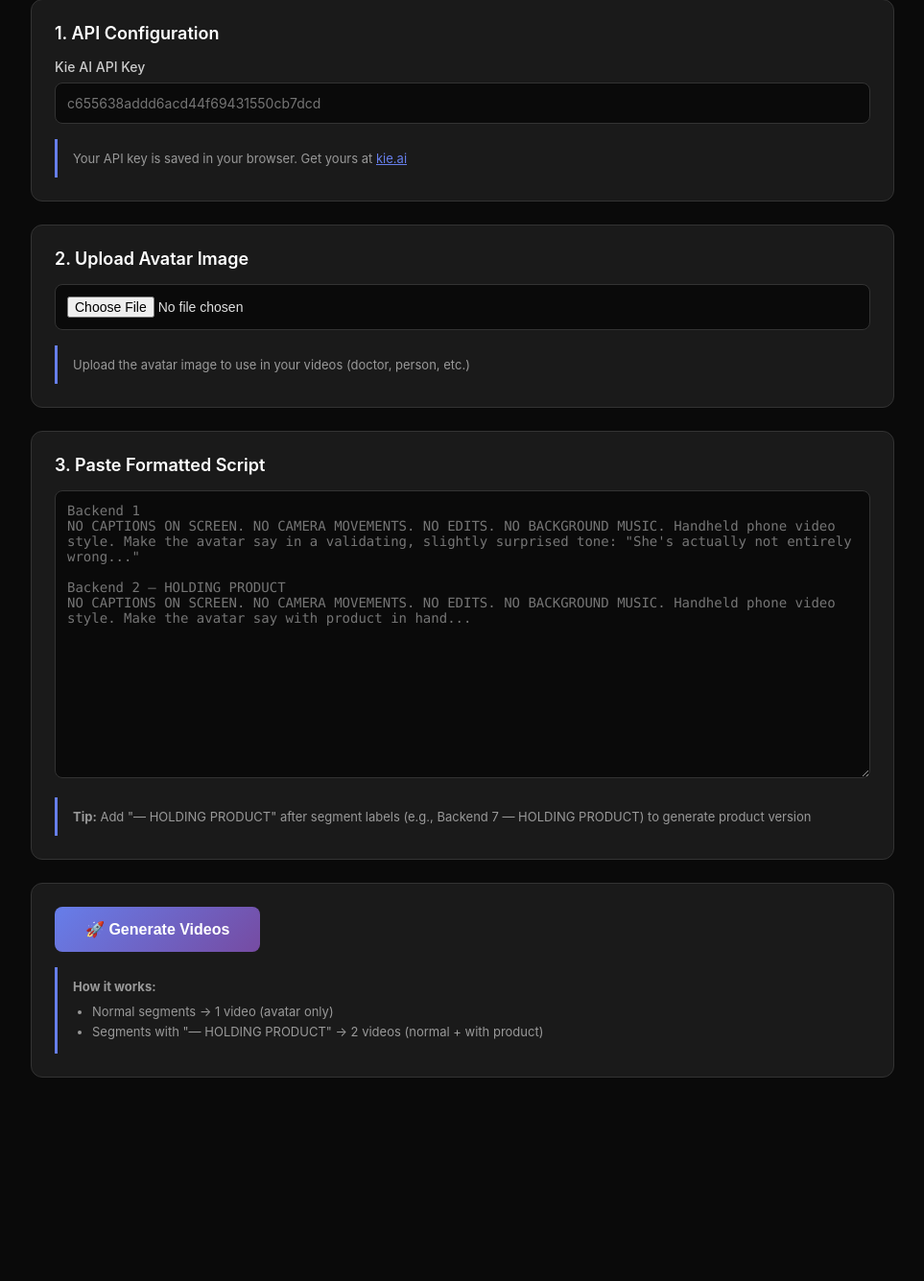
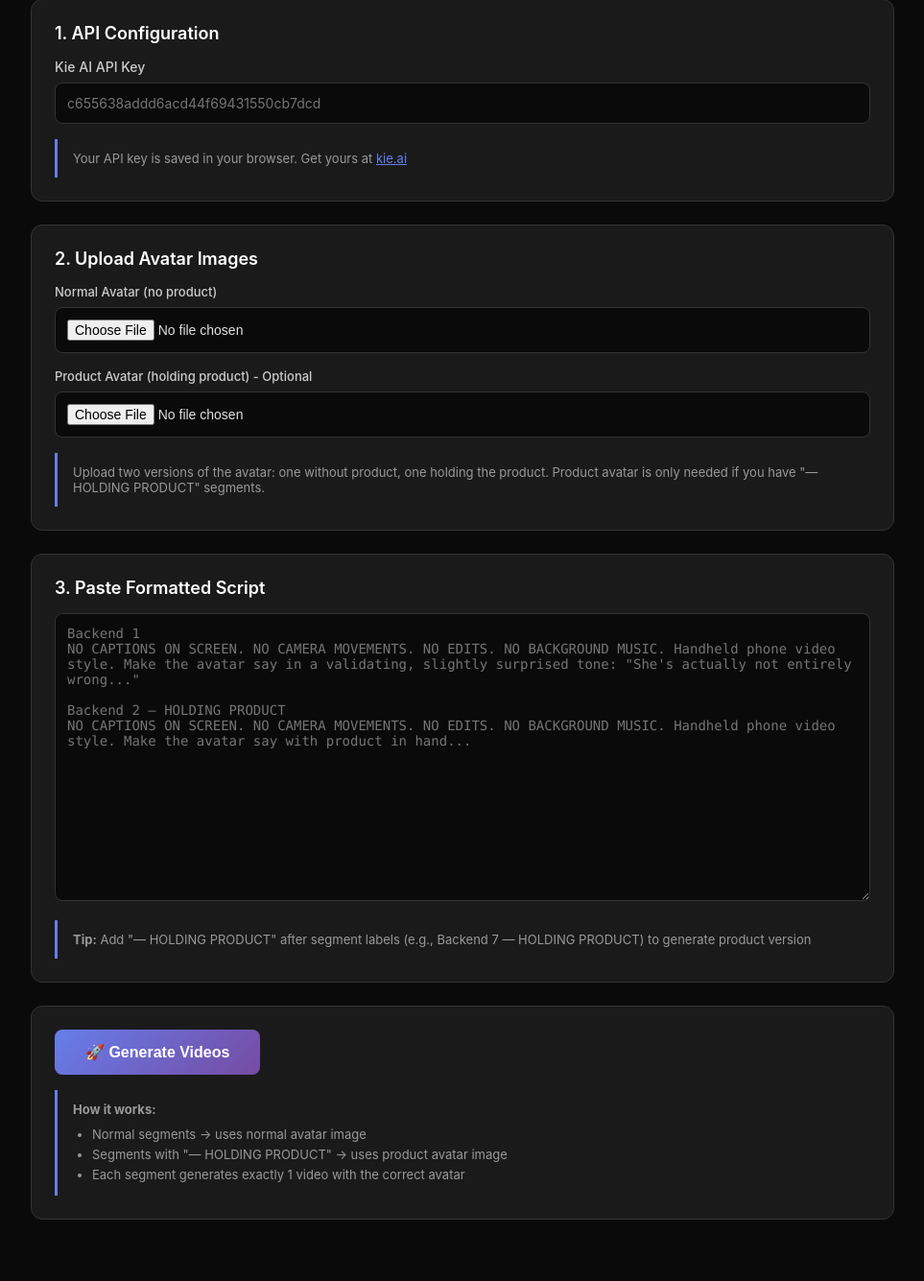
Before and after one commit to Willperez332/veo-3-generator, a Flask app: page / in a window 1280 px wide. Shown: the part 150-1485 px from the top of the page at 96% size, without its empty margins (158-1121 px from the left). Before the commit the page ends 1273 px from the top, so only its background shows below. Run offline with Flask 3, Linux system fonts and the light colour scheme.

Commit message:
Support separate normal and product avatar images

```diff
--- a/app.py
+++ b/app.py
@@ -170,55 +170,59 @@ def generate():
     data = request.json
     api_key = data.get('api_key')
     script = data.get('script')
-    avatar_url = data.get('avatar_url')
+    avatar_normal_url = data.get('avatar_normal_url')
+    avatar_product_url = data.get('avatar_product_url')
 
-    if not api_key or not script or not avatar_url:
-        return jsonify({'error': 'Missing API key, script, or avatar URL'}), 400
+    if not api_key or not script or not avatar_normal_url:
+        return jsonify({'error': 'Missing API key, script, or normal avatar URL'}), 400
 
     segments = parse_script(script)
     jobs = []
 
     # Generate videos for each segment
     for seg in segments:
-        # Always generate normal avatar version
-        try:
-            task_id = generate_video(api_key, seg['prompt'], avatar_url)
-            label = f"{seg['label']}"
-            if seg['holding_product']:
-                label += " — Normal"
-
-            jobs.append({
-                'label': label,
-                'task_id': task_id,
-                'status': 'queued',
-                'type': 'normal'
-            })
-        except Exception as e:
-            jobs.append({
-                'label': f"{seg['label']} — Normal",
-                'error': str(e),
-                'status': 'failed',
-                'type': 'normal'
-            })
-
-        # Generate product version ONLY if "HOLDING PRODUCT" marker present
         if seg['holding_product']:
+            # HOLDING PRODUCT segment - use product avatar if available
+            if avatar_product_url:
+                try:
+                    task_id = generate_video(api_key, seg['prompt'], avatar_product_url)
+                    jobs.append({
+                        'label': f"{seg['label']} (With Product)",
+                        'task_id': task_id,
+                        'status': 'queued',
+                        'type': 'product'
+                    })
+                except Exception as e:
+                    jobs.append({
+                        'label': f"{seg['label']} (With Product)",
+                        'error': str(e),
+                        'status': 'failed',
+                        'type': 'product'
+                    })
+            else:
+                # No product avatar uploaded - skip or warn
+                jobs.append({
+                    'label': f"{seg['label']} (With Product)",
+                    'error': 'No product avatar uploaded',
+                    'status': 'failed',
+                    'type': 'product'
+                })
+        else:
+            # Normal segment - use normal avatar
             try:
-                # Add instruction to hold product in prompt
-                product_prompt = f"{seg['prompt']} The avatar is holding a product in their hand."
-                task_id = generate_video(api_key, product_prompt, avatar_url)
+                task_id = generate_video(api_key, seg['prompt'], avatar_normal_url)
                 jobs.append({
-                    'label': f"{seg['label']} — With Product",
+                    'label': f"{seg['label']}",
                     'task_id': task_id,
                     'status': 'queued',
-                    'type': 'product'
+                    'type': 'normal'
                 })
             except Exception as e:
                 jobs.append({
-                    'label': f"{seg['label']} — With Product",
+                    'label': f"{seg['label']}",
                     'error': str(e),
                     'status': 'failed',
-                    'type': 'product'
+                    'type': 'normal'
                 })
 
     # Save job batch
--- a/templates/index.html
+++ b/templates/index.html
@@ -171,8 +171,10 @@
         </div>
 
         <div class="section">
-            <div class="section-title">2. Upload Avatar Image</div>
-            <input type="file" id="avatarFile" accept="image/*" style="
+            <div class="section-title">2. Upload Avatar Images</div>
+            <div style="margin-bottom: 16px;">
+                <label style="display: block; font-size: 13px; font-weight: 500; margin-bottom: 8px; color: #ccc;">Normal Avatar (no product)</label>
+                <input type="file" id="avatarNormal" accept="image/*" style="
                     width: 100%;
                     padding: 12px;
                     background: #0a0a0a;
@@ -182,8 +184,22 @@
                     font-size: 14px;
                     cursor: pointer;
                 ">
+            </div>
+            <div>
+                <label style="display: block; font-size: 13px; font-weight: 500; margin-bottom: 8px; color: #ccc;">Product Avatar (holding product) - Optional</label>
+                <input type="file" id="avatarProduct" accept="image/*" style="
+                    width: 100%;
+                    padding: 12px;
+                    background: #0a0a0a;
+                    border: 1px solid #333;
+                    border-radius: 8px;
+                    color: #e0e0e0;
+                    font-size: 14px;
+                    cursor: pointer;
+                ">
+            </div>
             <div class="note">
-                Upload the avatar image to use in your videos (doctor, person, etc.)
+                Upload two versions of the avatar: one without product, one holding the product. Product avatar is only needed if you have "— HOLDING PRODUCT" segments.
             </div>
         </div>
 
@@ -204,8 +220,9 @@ NO CAPTIONS ON SCREEN. NO CAMERA MOVEMENTS. NO EDITS. NO BACKGROUND MUSIC. Handh
             <div class="note" style="margin-top: 16px;">
                 <strong>How it works:</strong>
                 <ul style="margin: 8px 0 0 20px; font-size: 13px; line-height: 1.6;">
-                    <li>Normal segments → 1 video (avatar only)</li>
-                    <li>Segments with "— HOLDING PRODUCT" → 2 videos (normal + with product)</li>
+                    <li>Normal segments → uses normal avatar image</li>
+                    <li>Segments with "— HOLDING PRODUCT" → uses product avatar image</li>
+                    <li>Each segment generates exactly 1 video with the correct avatar</li>
                 </ul>
             </div>
         </div>
@@ -252,45 +269,65 @@ NO CAPTIONS ON SCREEN. NO CAMERA MOVEMENTS. NO EDITS. NO BACKGROUND MUSIC. Handh
         async function startGeneration() {
             const apiKey = document.getElementById('apiKey').value;
             const script = document.getElementById('script').value;
-            const avatarFile = document.getElementById('avatarFile').files[0];
+            const avatarNormal = document.getElementById('avatarNormal').files[0];
+            const avatarProduct = document.getElementById('avatarProduct').files[0];
 
             if (!apiKey || !script) {
                 alert('Please provide API key and script');
                 return;
             }
 
-            if (!avatarFile) {
-                alert('Please upload an avatar image');
+            if (!avatarNormal) {
+                alert('Please upload the normal avatar image');
                 return;
             }
 
             document.getElementById('generateBtn').disabled = true;
-            document.getElementById('generateBtn').textContent = '⏳ Uploading avatar...';
+            document.getElementById('generateBtn').textContent = '⏳ Uploading avatars...';
 
             try {
-                // Step 1: Upload avatar image
-                const formData = new FormData();
-                formData.append('file', avatarFile);
-                formData.append('api_key', apiKey);
+                // Step 1: Upload normal avatar
+                const formDataNormal = new FormData();
+                formDataNormal.append('file', avatarNormal);
+                formDataNormal.append('api_key', apiKey);
 
-                const uploadResponse = await fetch('/api/upload-avatar', {
+                const uploadNormalResponse = await fetch('/api/upload-avatar', {
                     method: 'POST',
-                    body: formData
+                    body: formDataNormal
                 });
 
-                const uploadData = await uploadResponse.json();
-                if (uploadData.error) throw new Error(uploadData.error);
+                const uploadNormalData = await uploadNormalResponse.json();
+                if (uploadNormalData.error) throw new Error(uploadNormalData.error);
+
+                let avatarProductUrl = null;
+
+                // Step 2: Upload product avatar if provided
+                if (avatarProduct) {
+                    const formDataProduct = new FormData();
+                    formDataProduct.append('file', avatarProduct);
+                    formDataProduct.append('api_key', apiKey);
+
+                    const uploadProductResponse = await fetch('/api/upload-avatar', {
+                        method: 'POST',
+                        body: formDataProduct
+                    });
+
+                    const uploadProductData = await uploadProductResponse.json();
+                    if (uploadProductData.error) throw new Error(uploadProductData.error);
+                    avatarProductUrl = uploadProductData.avatar_url;
+                }
 
                 document.getElementById('generateBtn').textContent = '⏳ Generating videos...';
 
-                // Step 2: Generate videos with uploaded avatar
+                // Step 3: Generate videos with uploaded avatars
                 const response = await fetch('/api/generate', {
                     method: 'POST',
                     headers: { 'Content-Type': 'application/json' },
                     body: JSON.stringify({
                         api_key: apiKey,
                         script: script,
-                        avatar_url: uploadData.avatar_url
+                        avatar_normal_url: uploadNormalData.avatar_url,
+                        avatar_product_url: avatarProductUrl
                     })
                 });
 
```
Also changed, not shown: 1 other file. Lines whose indentation alone changed are shown as unchanged.
